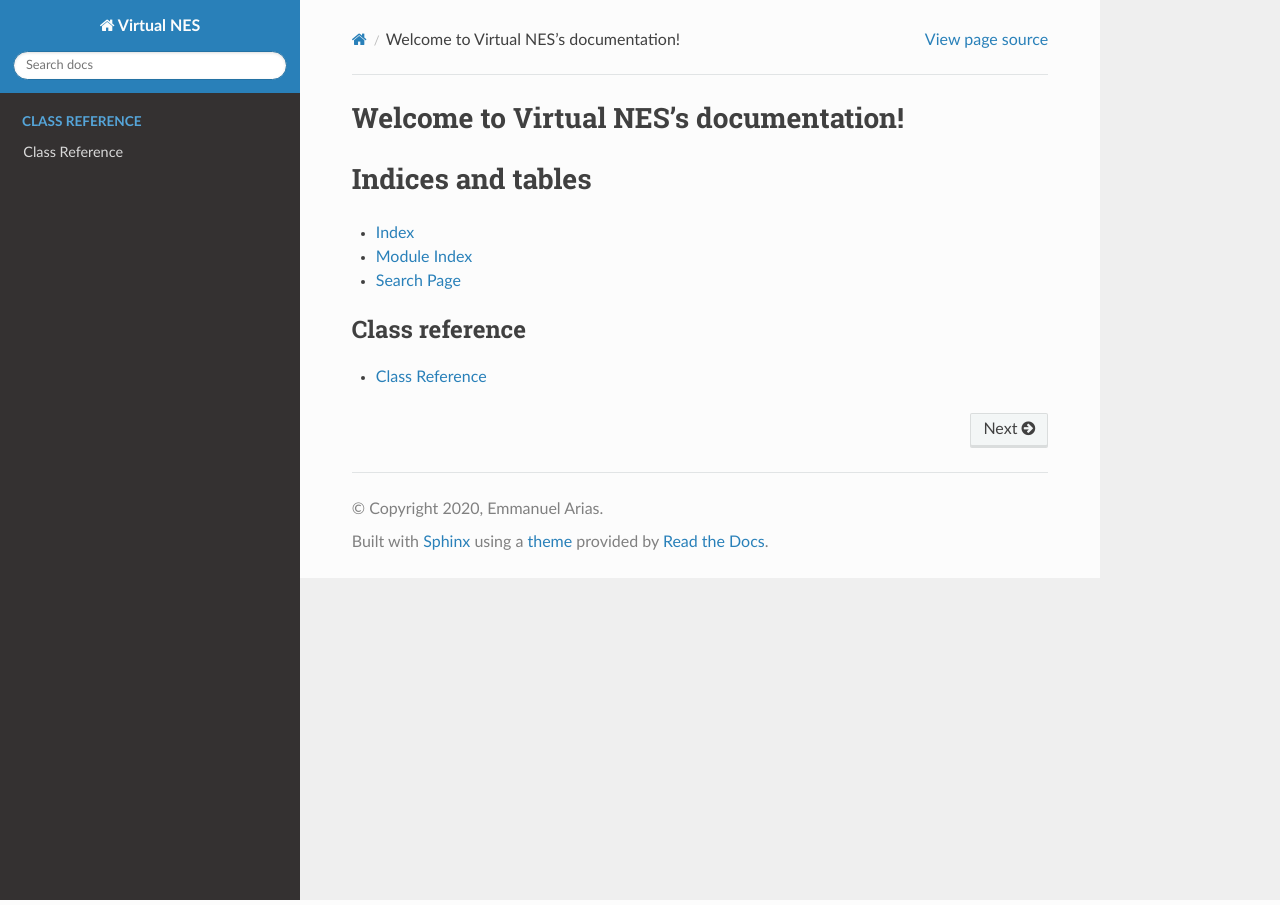
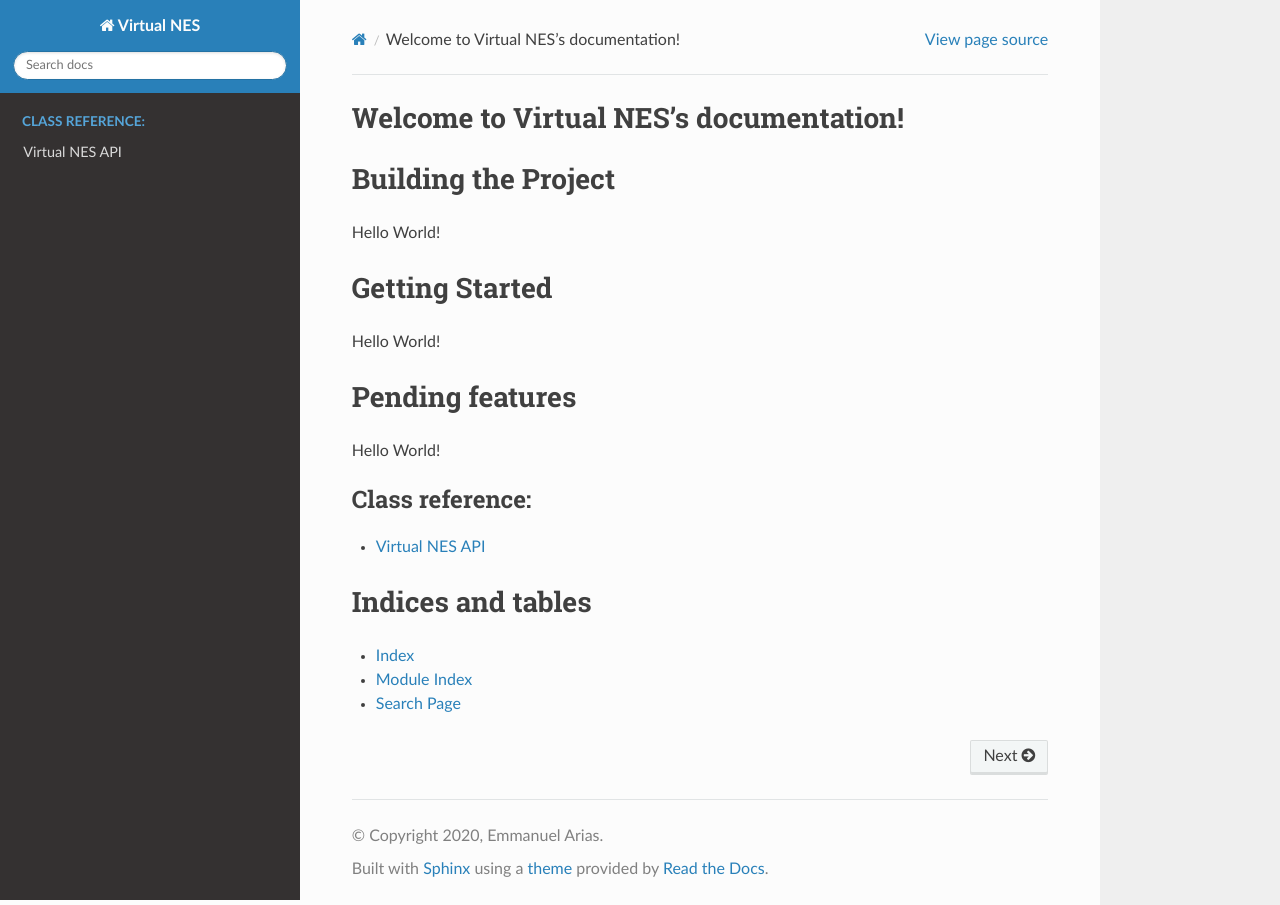
Before and after one commit to eariassoto/dear_nes_lib, a Sphinx documentation site: the page built from docs/index.rst, in a window 1280 px wide. Built offline with Sphinx 7.4.7 and the Read the Docs theme 2.0.0, drawn with Linux system fonts in a browser that asks for light colours.

Commit message:
Update broken rtd documentation

```diff
--- a/docs/classes/class_array_map.rst
+++ b/docs/classes/class_array_map.rst
@@ -1,5 +1,5 @@
 Array Map
 =========
 
-.. doxygenclass:: Map
+.. doxygenstruct:: Map
    :members:
--- /dev/null
+++ b/docs/classes/class_imapper.rst
@@ -0,0 +1,5 @@
+IMapper
+=========
+
+.. doxygenclass:: cpuemulator::IMapper
+   :members:
--- a/docs/classes/class_mapper.rst
+++ /dev/null
@@ -1,5 +0,0 @@
-Mapper
-=========
-
-.. doxygenclass:: cpuemulator::Mapper
-   :members:
--- a/docs/classes/class_mapper_000.rst
+++ b/docs/classes/class_mapper_000.rst
@@ -1,5 +1,5 @@
 Mapper_000
-=========
+==========
 
 .. doxygenclass:: cpuemulator::Mapper_000
    :members:
--- a/docs/classes/index.rst
+++ b/docs/classes/index.rst
@@ -1,5 +1,5 @@
-Class Reference
-=========
+Virtual NES API
+===============
 
 .. toctree::
    :maxdepth: 1
--- a/docs/index.rst
+++ b/docs/index.rst
@@ -6,11 +6,26 @@
 Welcome to Virtual NES's documentation!
 =======================================
 
+Building the Project
+====================
+
+Hello World!
+
+Getting Started
+===============
+
+Hello World!
+
+Pending features
+================
+Hello World!
+
 .. toctree::
-   :maxdepth: 2
-   :caption: Contents:
+   :maxdepth: 1
+   :caption: Class reference:
+   :name: sec-class-ref
 
-
+   classes/index
 
 Indices and tables
 ==================
@@ -18,10 +33,3 @@
 * :ref:`genindex`
 * :ref:`modindex`
 * :ref:`search`
-
-.. toctree::
-   :maxdepth: 1
-   :caption: Class reference
-   :name: sec-class-ref
-
-   classes/index
```
